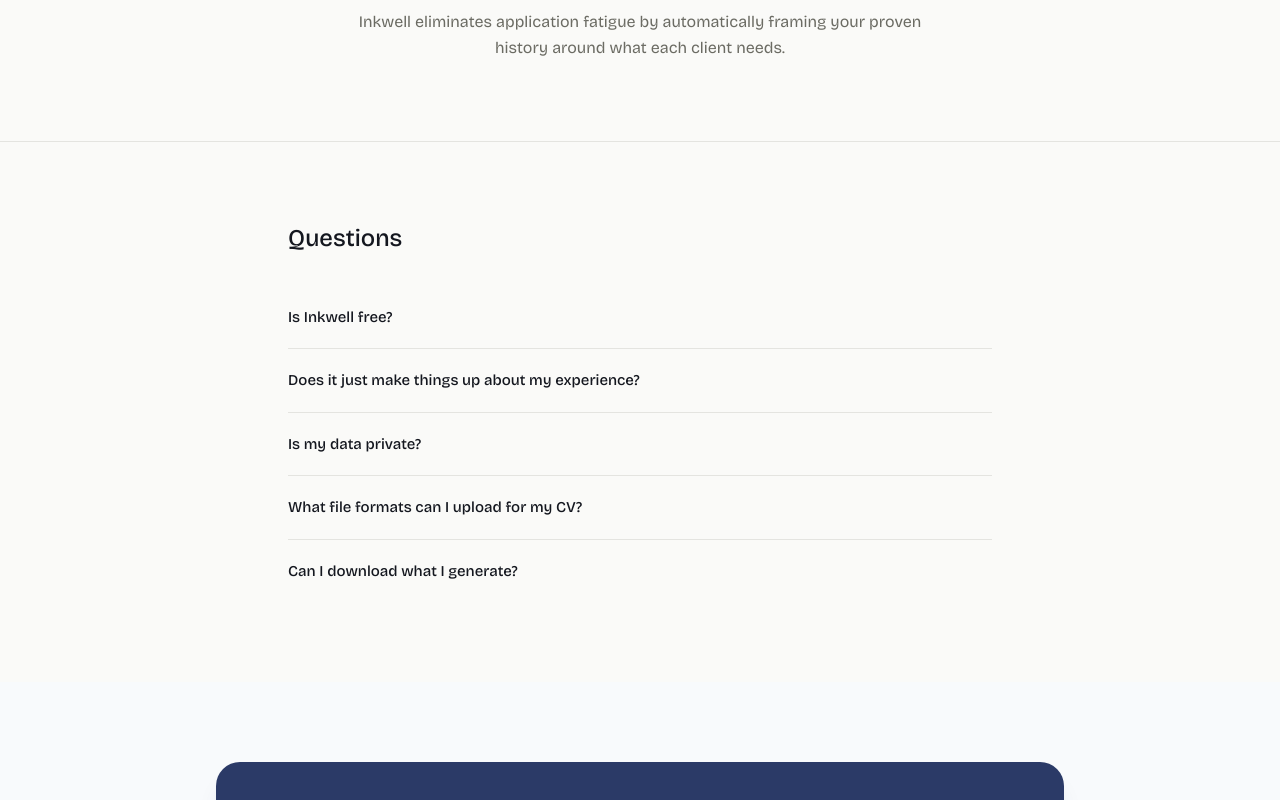
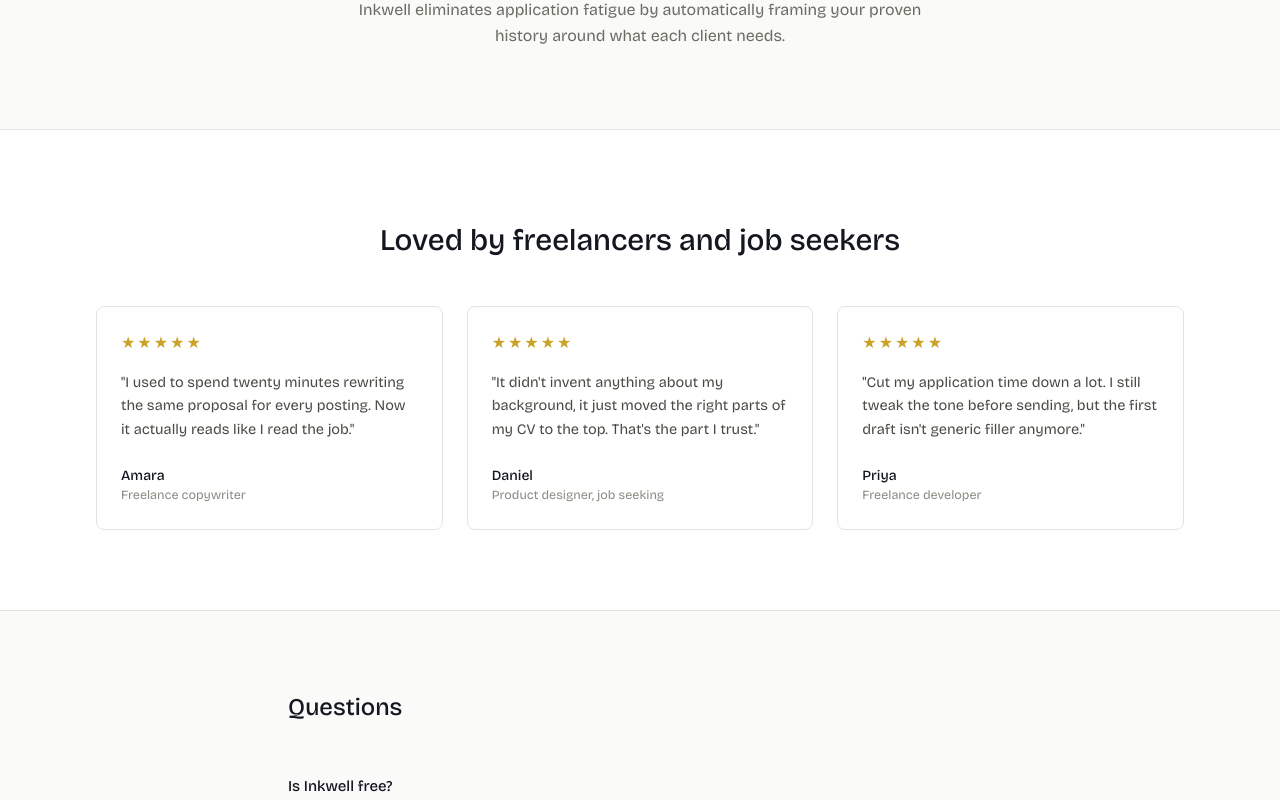
Before and after one commit to zinoefezino/inkwell, a Next.js app: page / in a window 1280 px wide. Shown: the part 1400-2200 px from the top of the page. Built offline with nearby package versions, Linux system fonts and the light colour scheme; no server answers; some icons are missing.

Commit message:
fixed header and added review section

```diff
--- a/app/page.tsx
+++ b/app/page.tsx
@@ -26,6 +26,30 @@
     n: "03",
     title: "Seal & send",
     body: "A tailored proposal and CV in seconds — no generic filler, no dwelling on what you don't have.",
+  },
+];
+
+const TESTIMONIALS = [
+  {
+    name: "Amara",
+    role: "Freelance copywriter",
+    rating: 5,
+    quote:
+      "I used to spend twenty minutes rewriting the same proposal for every posting. Now it actually reads like I read the job.",
+  },
+  {
+    name: "Daniel",
+    role: "Product designer, job seeking",
+    rating: 5,
+    quote:
+      "It didn't invent anything about my background, it just moved the right parts of my CV to the top. That's the part I trust.",
+  },
+  {
+    name: "Priya",
+    role: "Freelance developer",
+    rating: 5,
+    quote:
+      "Cut my application time down a lot. I still tweak the tone before sending, but the first draft isn't generic filler anymore.",
   },
 ];
 
@@ -64,7 +88,7 @@
 
       {/* HERO */}
       <section className="max-w-6xl mx-auto px-8 pt-16 pb-20 grid md:grid-cols-[1.1fr_0.9fr] gap-14 items-center">
-        <div>
+        <div className="flex flex-col items-center text-center md:items-start md:text-left">
           <h1 className="text-4xl sm:text-5xl md:text-6xl font-bold tracking-tight text-slate-900 dark:text-[#F2F2EE] leading-[1.1] mb-6">
             Tailored proposals and CVs, in{" "}
             <span className="text-[#2B3A67] dark:text-[#8FA3E0]">seconds.</span>
@@ -74,10 +98,10 @@
             proposal and every CV leads with what you do have, not what you
             don&apos;t.
           </p>
-          <div className="flex flex-wrap gap-3">
+          <div className="flex flex-col md:flex-row gap-3 w-full max-w-xs sm:max-w-none md:w-auto">
             <Link
               href="/compose"
-              className="inline-flex items-center gap-2.5 rounded-full pl-4 pr-6 py-3 text-sm font-medium text-white bg-[#2B3A67] hover:opacity-90 transition-opacity"
+              className="inline-flex items-center justify-center gap-2.5 rounded-full pl-4 pr-6 py-3 text-sm font-medium text-white bg-[#2B3A67] hover:opacity-90 transition-opacity"
             >
               <HugeiconsIcon
                 icon={Mail01Icon}
@@ -89,7 +113,7 @@
             </Link>
             <Link
               href="/cv"
-              className="inline-flex items-center gap-2.5 rounded-full pl-4 pr-6 py-3 text-sm font-medium text-[#2B3A67] dark:text-[#8FA3E0] border border-[#2B3A67] dark:border-[#8FA3E0] hover:bg-[#2B3A67]/5 dark:hover:bg-[#8FA3E0]/10 transition-colors"
+              className="inline-flex items-center justify-center gap-2.5 rounded-full pl-4 pr-6 py-3 text-sm font-medium text-[#2B3A67] dark:text-[#8FA3E0] border border-[#2B3A67] dark:border-[#8FA3E0] hover:bg-[#2B3A67]/5 dark:hover:bg-[#8FA3E0]/10 transition-colors"
             >
               <HugeiconsIcon
                 icon={File01Icon}
@@ -219,6 +243,53 @@
         </div>
       </section>
 
+      {/* TESTIMONIALS */}
+      <section className="border-t border-[#E4E4E0] dark:border-[#2A2E38]">
+        <div className="max-w-6xl mx-auto px-8 py-20">
+          <div className="text-center mb-12">
+            <h2 className="text-2xl md:text-3xl font-medium mt-3">
+              Loved by freelancers and job seekers
+            </h2>
+          </div>
+
+          <div className="grid md:grid-cols-3 gap-6">
+            {TESTIMONIALS.map((t) => (
+              <div
+                key={t.name}
+                className="border border-[#E4E4E0] dark:border-[#2A2E38] rounded-lg p-6 flex flex-col"
+              >
+                <div
+                  className="flex gap-0.5 mb-4"
+                  aria-label={`${t.rating} out of 5 stars`}
+                >
+                  {Array.from({ length: 5 }).map((_, i) => (
+                    <span
+                      key={i}
+                      className={
+                        i < t.rating
+                          ? "text-[#C9A227]"
+                          : "text-[#E4E4E0] dark:text-[#2A2E38]"
+                      }
+                    >
+                      ★
+                    </span>
+                  ))}
+                </div>
+                <p className="text-[14.5px] leading-relaxed text-[#4A4A44] dark:text-[#D8D8D2] mb-6 flex-1">
+                  &quot;{t.quote}&quot;
+                </p>
+                <div>
+                  <p className="text-[14px] font-medium">{t.name}</p>
+                  <p className="text-[12.5px] text-[#8A8A82] dark:text-[#9A9A92]">
+                    {t.role}
+                  </p>
+                </div>
+              </div>
+            ))}
+          </div>
+        </div>
+      </section>
+
       {/* FAQ */}
       <section className="border-t border-[#E4E4E0] dark:border-[#2A2E38] bg-[#FAFAF8] dark:bg-[#1B1F29]">
         <div className="max-w-3xl mx-auto px-8 py-20">
--- a/components/Header.tsx
+++ b/components/Header.tsx
@@ -10,7 +10,9 @@
 
 export default function Header() {
   return (
-    <header className="max-w-6xl mx-auto px-4 sm:px-6 md:px-6 py-4 md:py-6 flex items-center justify-between">
+    <>
+      <header className="fixed top-0 inset-x-0 z-50 border-b border-[#E4E4E0] dark:border-[#2A2E38] bg-white/80 dark:bg-[#14171F]/80 backdrop-blur-md backdrop-saturate-150">
+        <div className="max-w-6xl mx-auto px-4 sm:px-6 md:px-6 h-16 md:h-20 flex items-center justify-between">
           <Link href="/" className="flex items-center shrink-0">
             <img
               src="/logo2.png"
@@ -78,6 +80,11 @@
               </SignInButton>
             </Show>
           </div>
+        </div>
       </header>
+
+      {/* Spacer: offsets the fixed header's height so content isn't hidden underneath */}
+      <div className="h-16 md:h-20" />
+    </>
   );
 }
```
Lines whose indentation alone changed are shown as unchanged.
